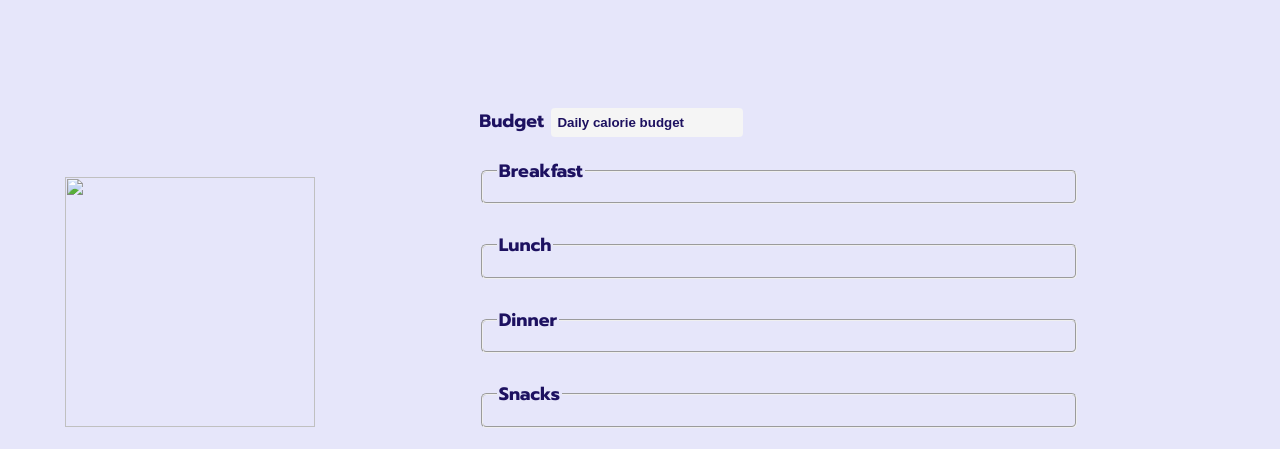
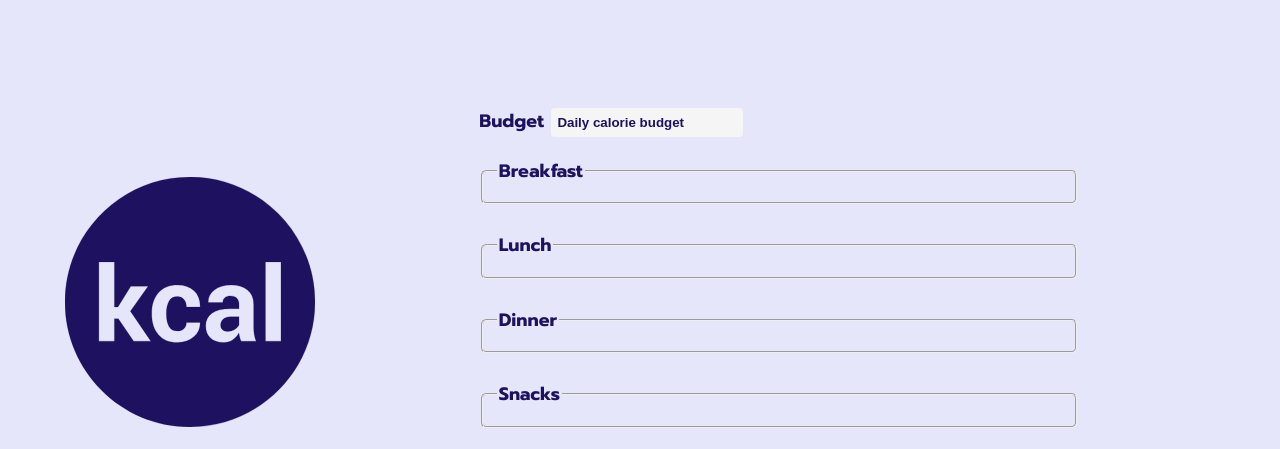
Before and after one commit to SeijuuroShin6/Calories-Counter, a plain HTML site: page index.html in a window 1280 px wide. Shown: the top 449 px of the page. Drawn offline with Linux system fonts and the light colour scheme; the site is published under a folder, as on GitHub Pages, so addresses that start at the root find nothing.

Commit message:
Final commit

```diff
--- a/index.html
+++ b/index.html
@@ -3,12 +3,12 @@
   <head>
     <meta charset="utf-8"/>
     <meta name="viewport" content="width=device-width, initial-scale=1.0"/>
-    <link rel="icon" href="/assets/img/calories-svgrepo-com.svg" type="image">
+    <link rel="icon" href="assets/img/calories-svgrepo-com.svg" type="image">
     <link rel="stylesheet" href="assets/css/style.css"/>
     <title>Calorie Counter</title>
   </head>
   <body>
-    <div class="kcal-icon-title"><img src="/assets/img/calories-svgrepo-com copie.svg" height="250" width="250">
+    <div class="kcal-icon-title"><img src="assets/img/calories-svgrepo-com copie.svg" height="250" width="250">
       <h1>Calorie Counter</h1>
     </div>
     <main>
```
